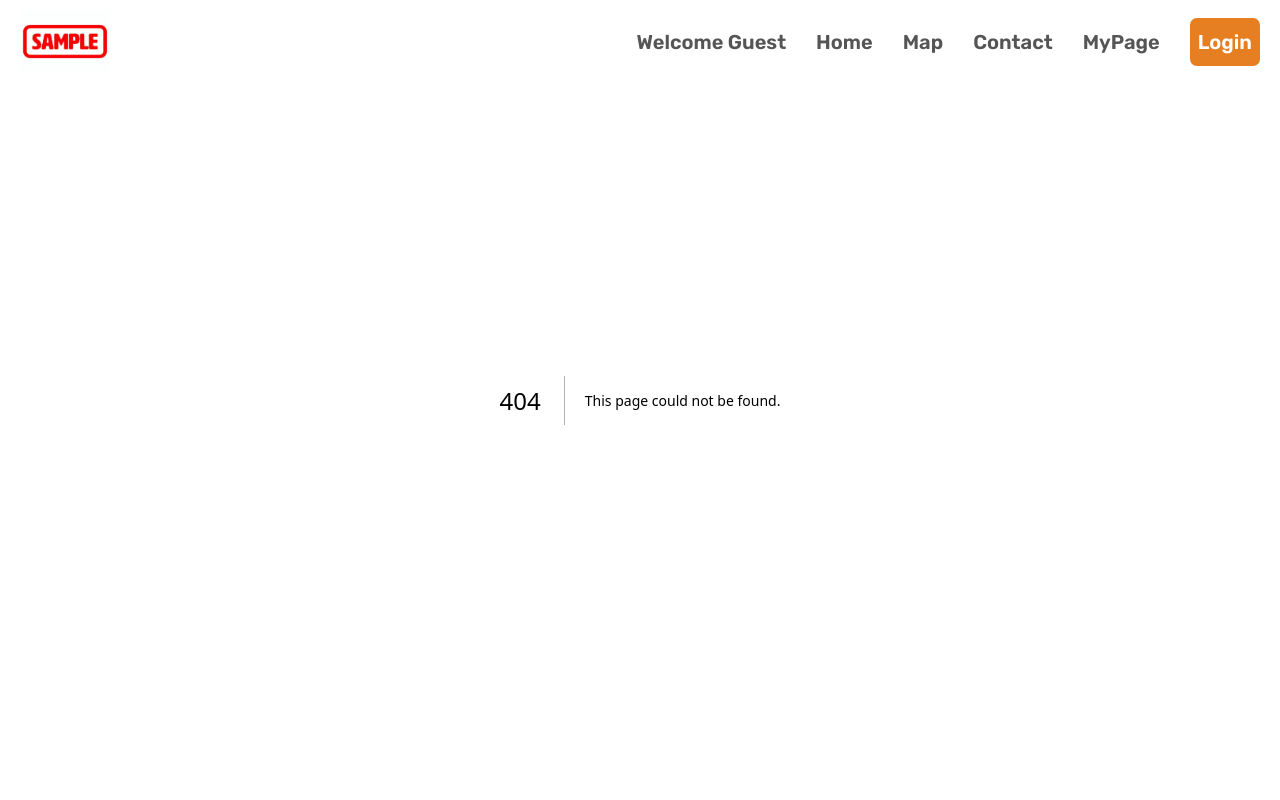
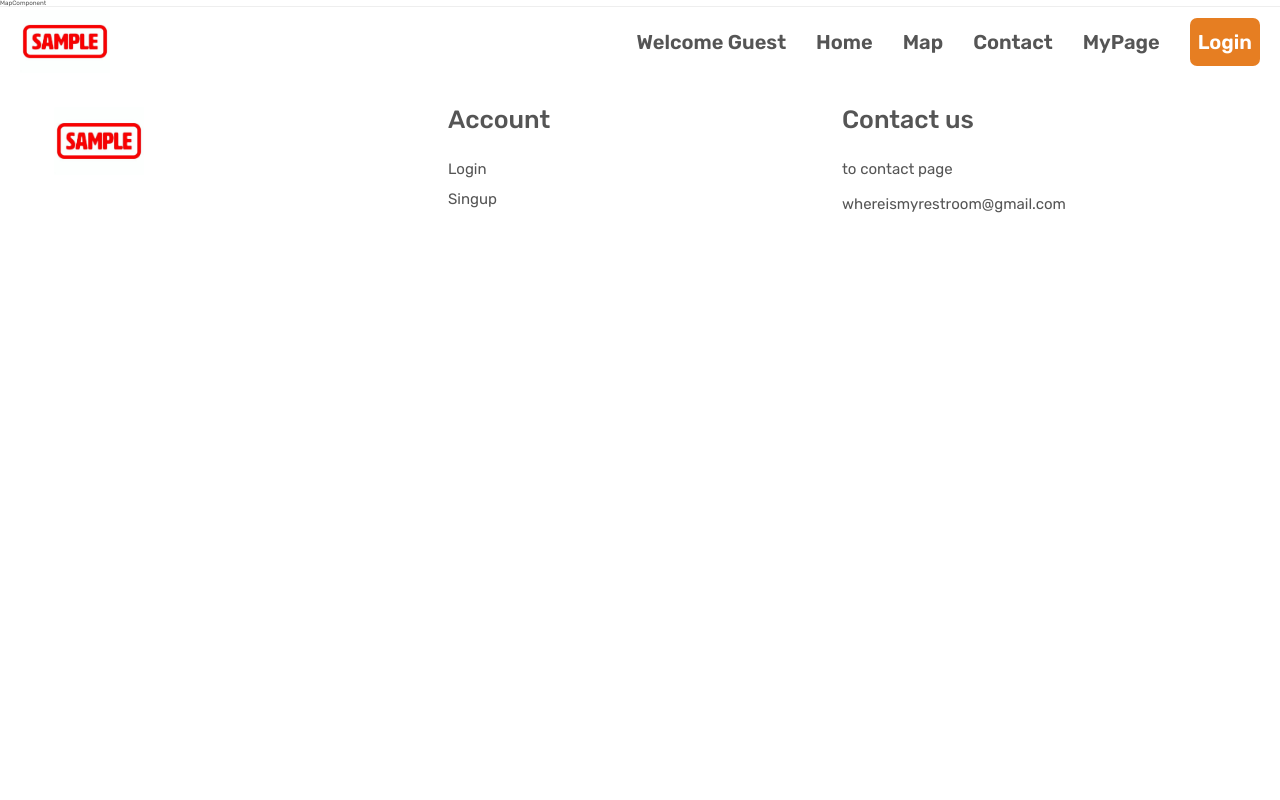
Before and after one commit to ShotaNakahata/where-is-my-restroom, a Next.js app: page /map in a window 1280 px wide. Before the commit this address had no page. Shown: the top 800 px of the page. Built offline with nearby package versions, Linux system fonts and the light colour scheme; no server answers; the database is empty.

Commit message:
feature/map-page-implementation init

```diff
--- /dev/null
+++ b/src/app/map/page.jsx
@@ -0,0 +1,25 @@
+import React from 'react'
+import styles from "@/app/map/MapPage.module.css";
+import { fetchToilets } from "@/lib/fetchToilets";
+import { QueryClient, HydrationBoundary, dehydrate } from "@tanstack/react-query";
+import MapComponent from "@/components/MapComponent/MapComponent";
+
+async function MapPage() {
+  const queryClient = new QueryClient()
+
+  // serverでpreFetch
+  await queryClient.prefetchQuery({
+    queryKey: ["toilets"],
+    queryFn: fetchToilets
+  });
+  // ✅ キャッシュデータをログ出力
+  console.log("🟢 [Server] Prefetched Toilets:", queryClient.getQueryData(["toilets"]));
+
+  return (
+    <HydrationBoundary state={dehydrate(queryClient)}>
+      <MapComponent />
+    </HydrationBoundary>
+  )
+}
+
+export default MapPage
--- /dev/null
+++ b/src/components/MapComponent/MapComponent.jsx
@@ -0,0 +1,10 @@
+"use client"
+import React from 'react'
+
+function MapComponent() {
+  return (
+    <div>MapComponent</div>
+  )
+}
+
+export default MapComponent
```
Also changed, not shown: src/components/filter/FilterComponent.jsx (+1 -71 lines), src/lib/fetchToilets.js (+0 -29 lines), src/app/map/MapPage.module.css (added).
